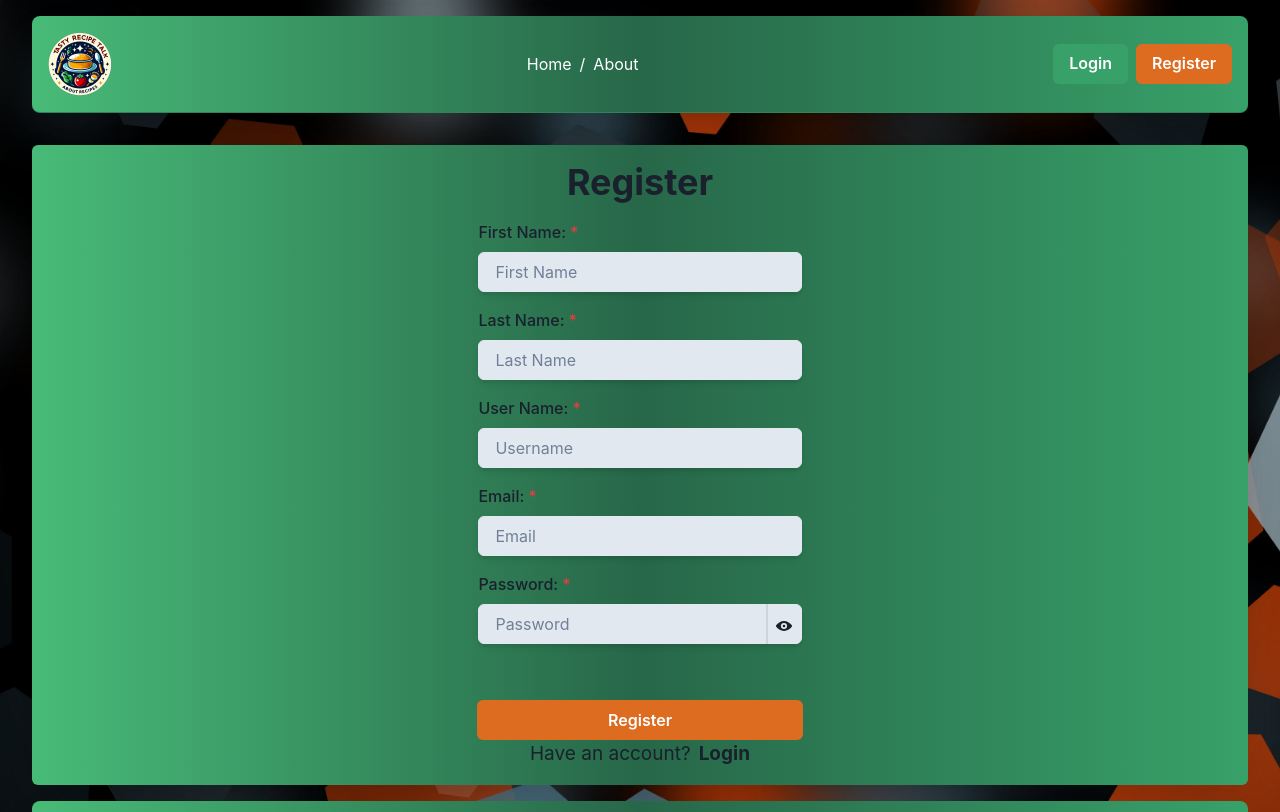
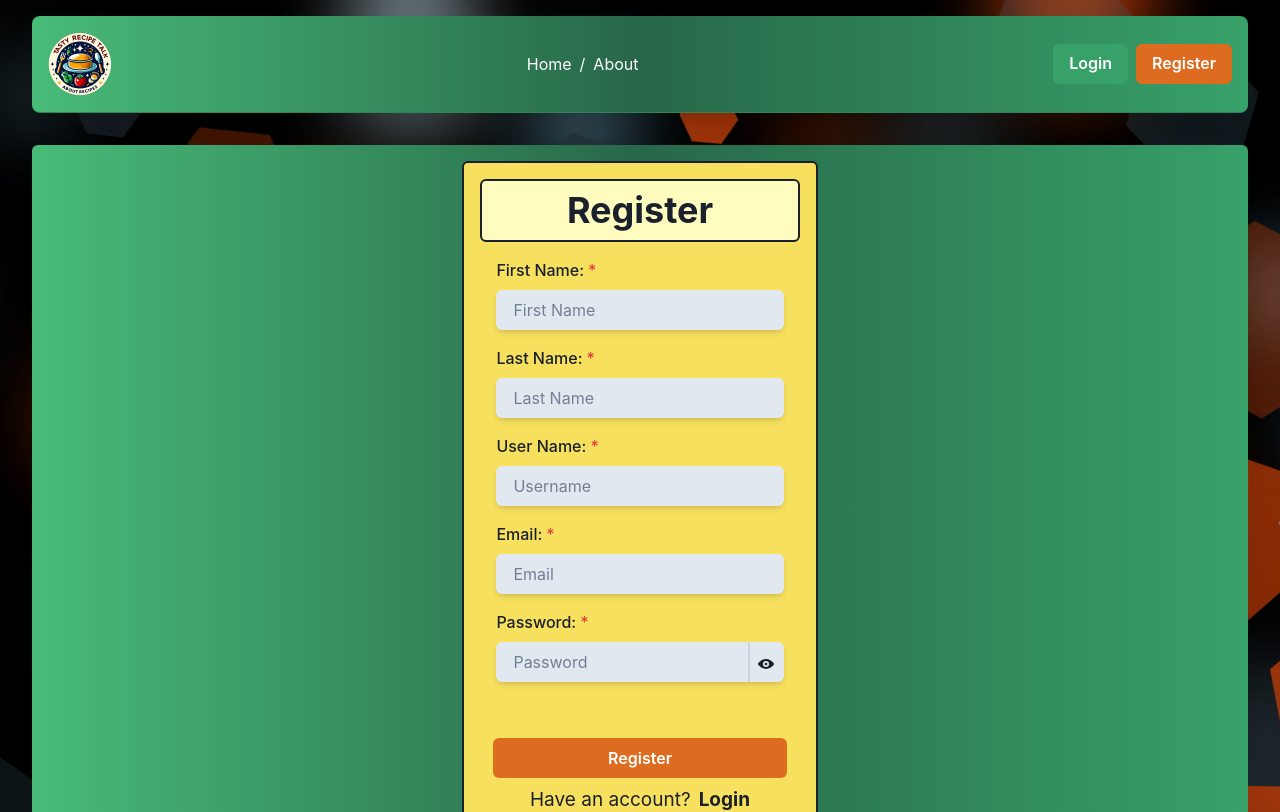
Before and after one commit to A58-Agents-Team1/Tasty-Recipe-Talk, a React (Vite) app: page /register in a window 1280 px wide. Shown: the top 812 px of the page. Built offline with nearby package versions, Linux system fonts and the light colour scheme; no server answers; the database is empty.

Commit message:
Add yellow background for login and register form

```diff
--- a/src/views/Login.jsx
+++ b/src/views/Login.jsx
@@ -176,8 +176,25 @@ export default function Login() {
   };
 
   return (
-    <Box width={{ base: '90%', md: '30%' }}>
-      <Heading textAlign={'center'}>Login</Heading>
+    <Box
+      width={{ base: '90%', md: '30%' }}
+      textAlign={'center'}
+      p={4}
+      border='2px'
+      borderRadius='md'
+      borderColor='gray.800'
+      background={'yellow.300'}
+    >
+      <Heading
+        textAlign={'center'}
+        p={2}
+        border='2px'
+        borderRadius='md'
+        borderColor='gray.800'
+        background={'yellow.100'}
+      >
+        Login
+      </Heading>
       <br />
       {userNameOrEmail ? (
         <>
@@ -287,11 +304,21 @@ export default function Login() {
       </FormLabel>
       <Flex direction='column' alignItems='center'>
         {userNameOrEmail ? (
-          <Button onClick={loginWithEmail} width='100%' colorScheme='green'>
+          <Button
+            mb={2}
+            onClick={loginWithEmail}
+            width='100%'
+            colorScheme='green'
+          >
             Login Email
           </Button>
         ) : (
-          <Button onClick={loginWithUserName} width='100%' colorScheme='green'>
+          <Button
+            mb={2}
+            onClick={loginWithUserName}
+            width='100%'
+            colorScheme='green'
+          >
             Login User
           </Button>
         )}
--- a/src/views/Register.jsx
+++ b/src/views/Register.jsx
@@ -185,14 +185,25 @@ export default function Register() {
   };
 
   return (
-    <Box width={{ base: '90%', md: '30%' }}>
-      <Heading textAlign={'center'}>Register</Heading>
-      <Box
-        display='grid'
-        gridTemplateColumns='repeat(1, 1fr)'
-        gap={4}
-        p={4}
+    <Box
+      width={{ base: '90%', md: '30%' }}
+      p={4}
+      border='2px'
+      borderRadius='md'
+      borderColor='gray.800'
+      background={'yellow.300'}
+    >
+      <Heading
+        textAlign={'center'}
+        p={2}
+        border='2px'
+        borderRadius='md'
+        borderColor='gray.800'
+        background={'yellow.100'}
       >
+        Register
+      </Heading>
+      <Box display='grid' gridTemplateColumns='repeat(1, 1fr)' gap={4} p={4}>
         <FormControl isRequired>
           <FormLabel htmlFor='firstName'>First Name:</FormLabel>
           <Input
@@ -326,32 +337,15 @@ export default function Register() {
         </FormControl>
         <br />
       </Box>
-      <Flex
-        justify='center'
-        align='center'
-        gap={4}
-      ></Flex>
+      <Flex justify='center' align='center' gap={4}></Flex>
 
-      <Flex
-        direction='column'
-        alignItems='center'
-      >
-        <Button
-          colorScheme='orange'
-          width='92%'
-          onClick={register}
-        >
+      <Flex direction='column' alignItems='center'>
+        <Button colorScheme='orange' width='92%' onClick={register} mb={2}>
           Register
         </Button>
-        <Flex
-          alignItems='center'
-          style={{ fontSize: '19px' }}
-        >
+        <Flex alignItems='center' style={{ fontSize: '19px' }}>
           <Text marginRight={2}>Have an account?</Text>
-          <NavLink
-            to='/login'
-            style={{ fontWeight: 'bold' }}
-          >
+          <NavLink to='/login' style={{ fontWeight: 'bold' }}>
             Login
           </NavLink>
         </Flex>
```
